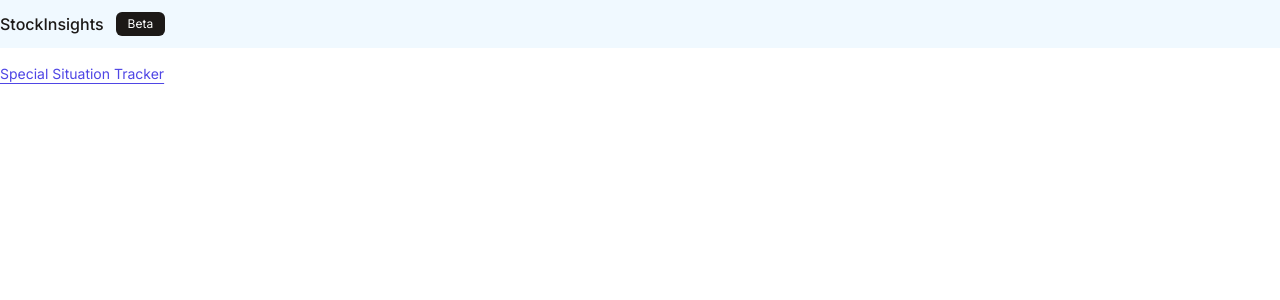
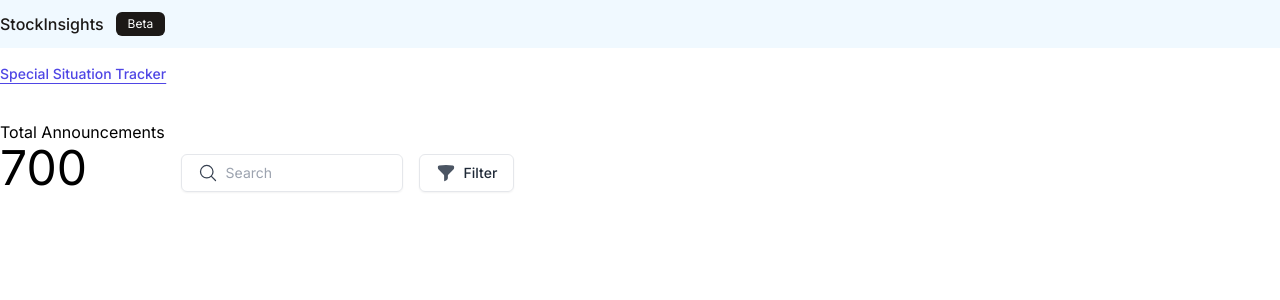
Before and after one commit to dibkb/stockInsights-assignment, a React (Vite) app: page /announcement in a window 1280 px wide. Shown: the top 300 px of the page. Built offline with nearby package versions, Linux system fonts and the light colour scheme.

Commit message:
search and filter

```diff
--- /dev/null
+++ b/src/components/Announcementcomp.tsx
@@ -0,0 +1,20 @@
+import { MagnifyingGlassIcon } from "@heroicons/react/24/outline";
+import { FunnelIcon } from "@heroicons/react/24/solid";
+import React from "react";
+export const Searchbox: React.FunctionComponent = () => {
+  return (
+    <div className="border shadow-sm text-sm rounded-md py-2 px-4 flex gap-2 items-center">
+      <MagnifyingGlassIcon className="h-5 w-5 text-gray-700" />
+      <input type="text" placeholder="Search" className="w-40" />
+    </div>
+  );
+};
+
+export const Filter = () => {
+  return (
+    <div className="border shadow-sm text-sm rounded-md py-2 px-4 flex gap-2 items-center">
+      <FunnelIcon className="h-5 w-5 text-gray-600" />
+      <h3 className="text-gray-800 font-medium">Filter</h3>
+    </div>
+  );
+};
--- a/src/pages/Announcement.tsx
+++ b/src/pages/Announcement.tsx
@@ -1,10 +1,19 @@
 import React from "react";
+import { Filter, Searchbox } from "../components/Announcementcomp";
 const Announcement: React.FC = () => {
   return (
     <div>
-      <h3 className="text-sm underline underline-offset-4 text-indigo-600 mt-4">
+      <h3 className="text-sm font-medium underline underline-offset-4 text-indigo-600 mt-4">
         Special Situation Tracker
       </h3>
+      <main className="flex items-end gap-4 mt-9">
+        <div>
+          <h4>Total Announcements</h4>
+          <h2 className="text-5xl">700</h2>
+        </div>
+        <Searchbox />
+        <Filter />
+      </main>
     </div>
   );
 };
```
